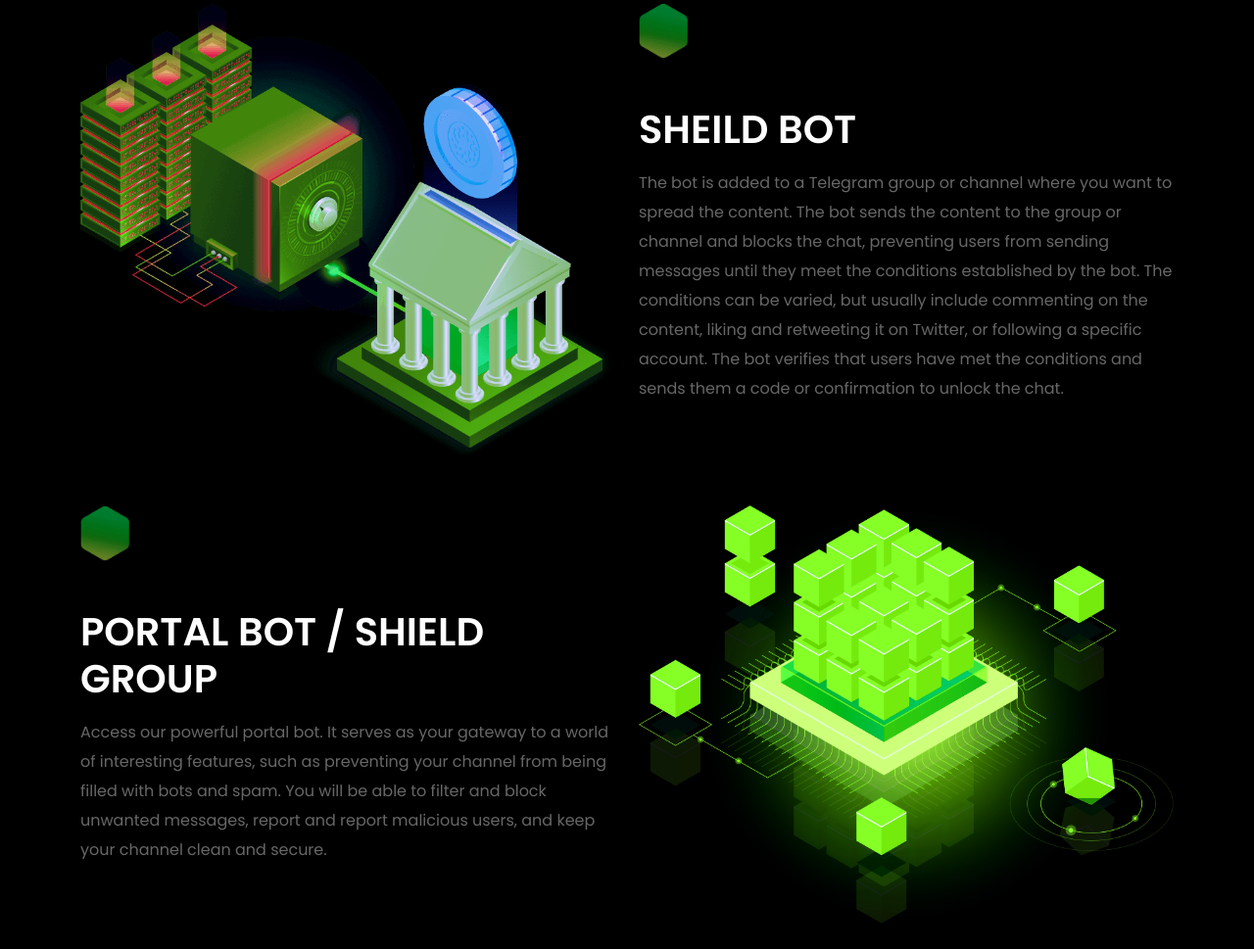
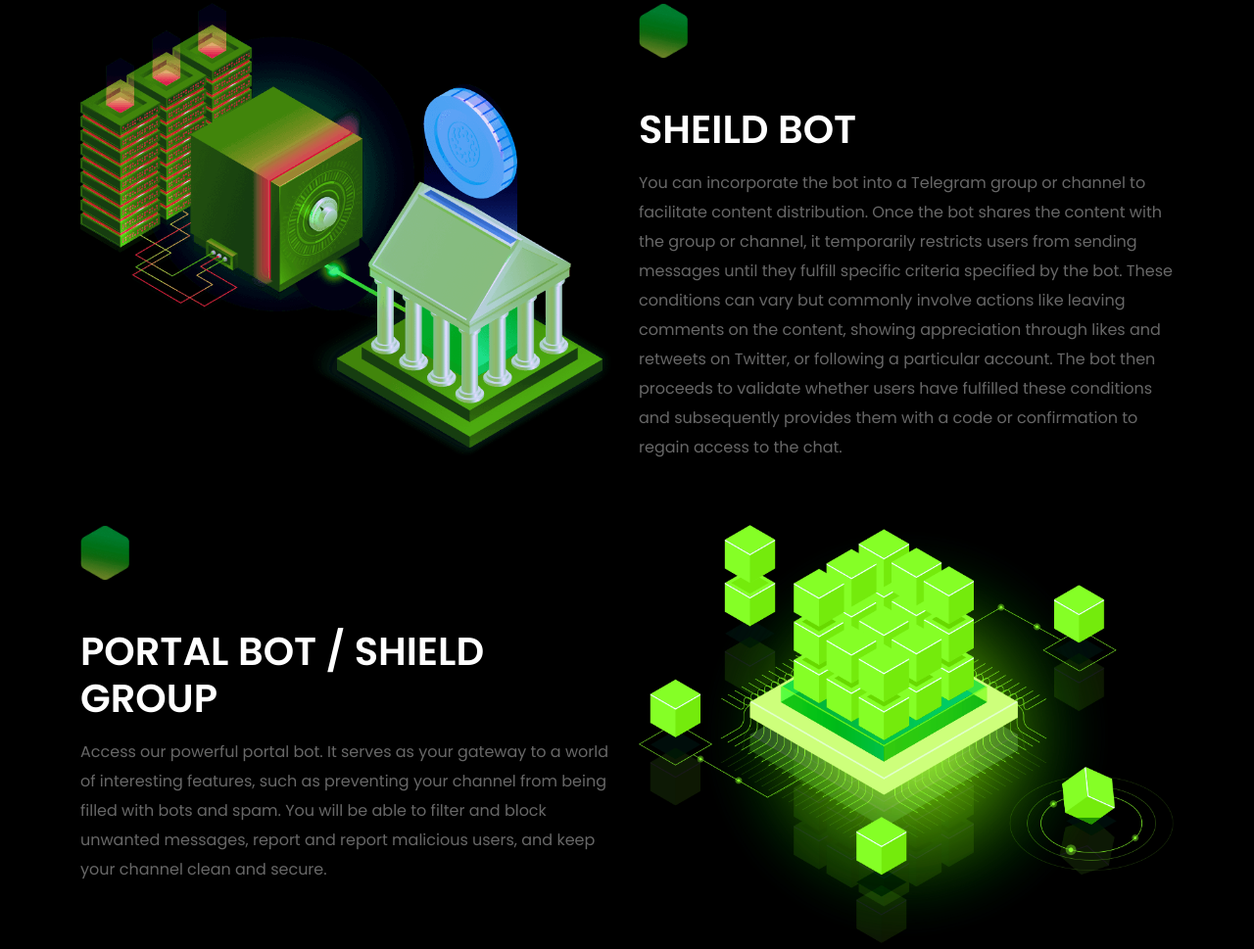
Before and after one commit to yasirdev12/Pepebot1, a plain HTML site: page Pepebot/index.html in a window 1280 px wide. Shown: the part 2819-3788 px from the top of the page at 98% size. Drawn offline with Linux system fonts and the light colour scheme; some packages are replaced by stand-ins of ours.

Commit message:
Update index.html

```diff
--- a/Pepebot/index.html
+++ b/Pepebot/index.html
@@ -284,10 +284,12 @@
                                   <p></p>
                                </header>
                                <p>
-                                 The bot is added to a Telegram group or channel where you want to spread the content.
-                                    The bot sends the content to the group or channel and blocks the chat, preventing users from sending messages until they meet the conditions established by the bot.
-                                    The conditions can be varied, but usually include commenting on the content, liking and retweeting it on Twitter, or following a specific account.
-                                    The bot verifies that users have met the conditions and sends them a code or confirmation to unlock the chat.
+
+                                You can incorporate the bot into a Telegram group or channel to facilitate content distribution. Once the bot shares the content with the group or channel,
+                                   it temporarily restricts users from sending messages until they fulfill specific criteria specified by the bot. These conditions
+                                   can vary but commonly involve actions like leaving comments on the content, showing appreciation through likes and retweets on Twitter,
+                                   or following a particular account. The bot then proceeds to validate whether users have fulfilled these conditions and subsequently provides
+                                   them with a code or confirmation to regain access to the chat.
                                     </p>
                             </div>
                             <div class="col-md-6 mt-5">
```
